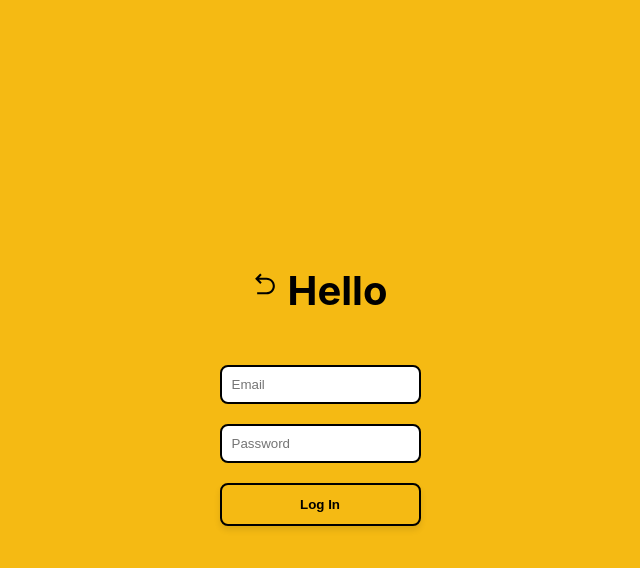
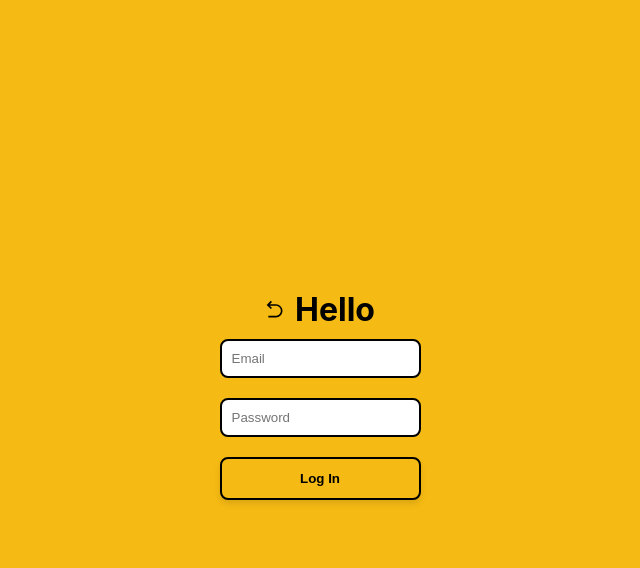
Before and after one commit to michfingerut/KeeperNotes, a React (Create React App) app in the folder client/: page /login in a window 1280 px wide. Both pictures are taken after a click on the button "Log In". Shown: the top 568 px of the page, without its empty margins (320-960 px from the left). Built offline with nearby package versions, Linux system fonts and the light colour scheme.

Commit message:
centered header in log in

```diff
--- a/client/src/styles/styles.jsx
+++ b/client/src/styles/styles.jsx
@@ -168,8 +168,8 @@ const LogInContainer = styled.div`
 `;
 
 const LogInH1 = styled.h1`
-  font-size: 2.5em;
-  margin-bottom: 20px;
+  display: flex; /* Use flexbox for layout */
+  align-items: center; /* Center vertically */
 `;
 
 const LogButton = styled.button`
@@ -216,7 +216,6 @@ const SignUpContainer = styled.div`
   flex-direction: column;
   align-items: center;
   justify-content: center;
-  margin-top: 20px;
 `;
 
 const SignUpForm = styled.form`
--- a/client/src/views/LogInPage.jsx
+++ b/client/src/views/LogInPage.jsx
@@ -78,10 +78,12 @@ function LogInPage(props) {
               style={{
                 marginRight: '10px',
                 cursor: 'pointer',
-                width: '25px',
+                width: '20px',
               }}
             />
-          ) : null}
+          ) : (
+            <div style={{ marginLeft: '25px' }}> </div>
+          )}
           Hello
         </LogInH1>
 
```
